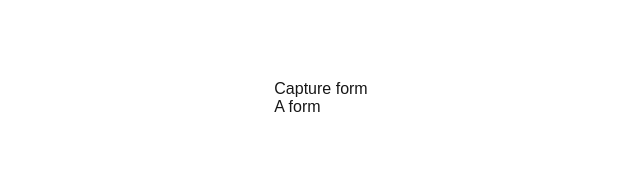
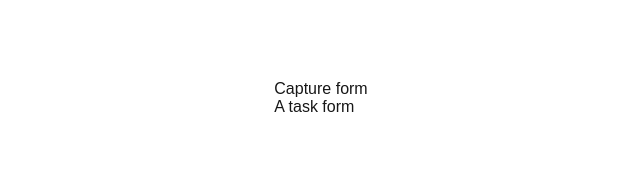
Before and after one commit to Renegatto/hardtask-test, a Next.js app: page / in a window 1280 px wide. Shown: the top 188 px of the page, without its empty margins (319-959 px from the left). Built offline with nearby package versions, Linux system fonts and the light colour scheme.

Commit message:
Make form placeholder

```diff
--- /dev/null
+++ b/src/app/capture-form/task-form.tsx
@@ -0,0 +1,11 @@
+import { FC } from "react";
+import { Task } from "./endpoint-data";
+
+export type TaskFormProps = {
+  onSubmit: (submitted: Task) => void,
+}
+
+export const TaskForm: FC<TaskFormProps> = () => {
+
+  return <div>A task form</div>
+}
--- a/src/app/page.tsx
+++ b/src/app/page.tsx
@@ -2,6 +2,7 @@
 import { FC } from "react";
 import { CaptureForm } from "./capture-form";
 import styles from "./page.module.css";
+import { TaskForm } from "./capture-form/task-form";
 
 export default function Home() {
   return (
@@ -9,7 +10,7 @@ export default function Home() {
       <main className={styles["main"]}>
         <CaptureForm
           publishTask={async () => ({ isRight: false, left: new Error('Not implemented') })}
-          Form={() => <div>A form</div>}
+          Form={TaskForm}
         />
       </main>
       <footer className={styles["footer"]}>
```
